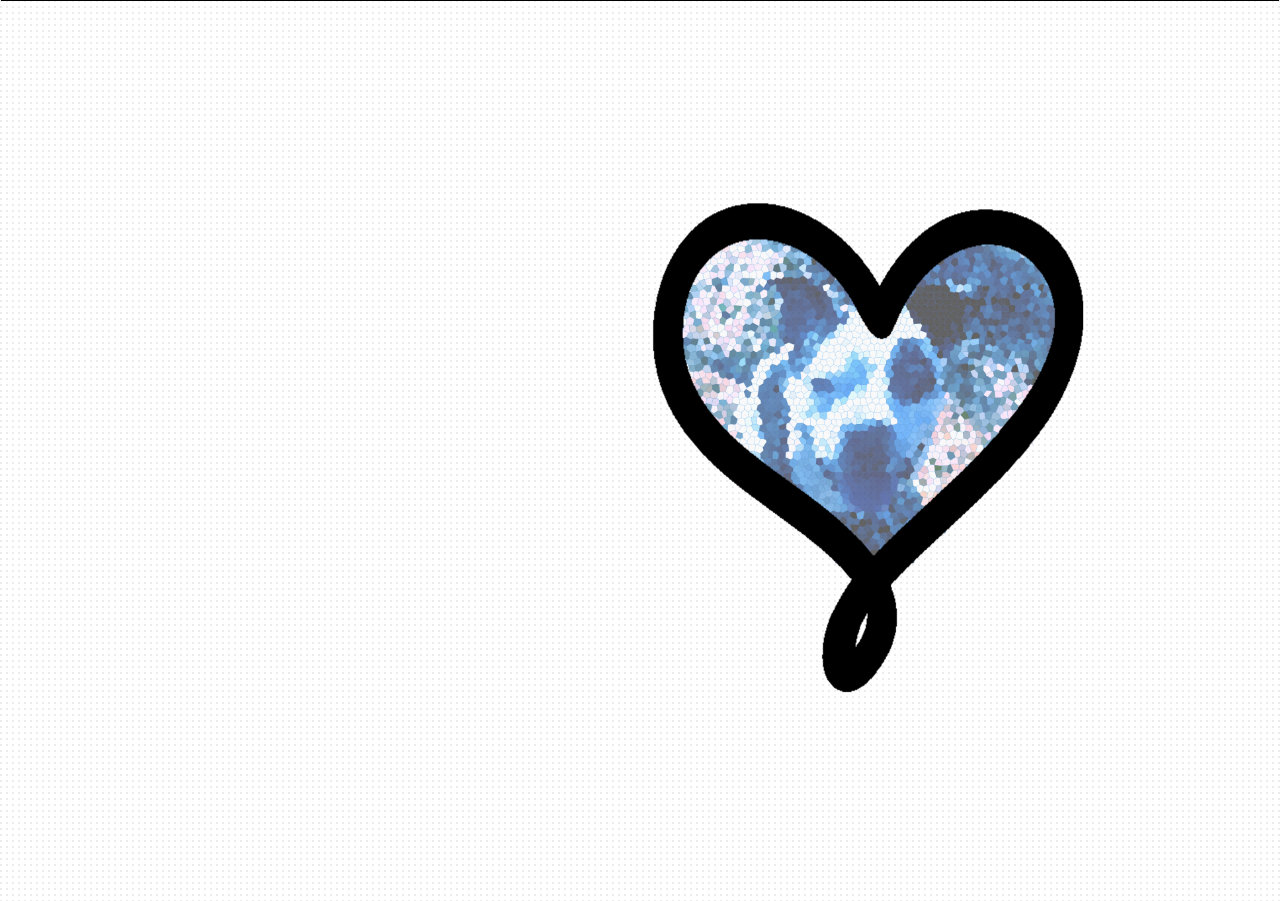
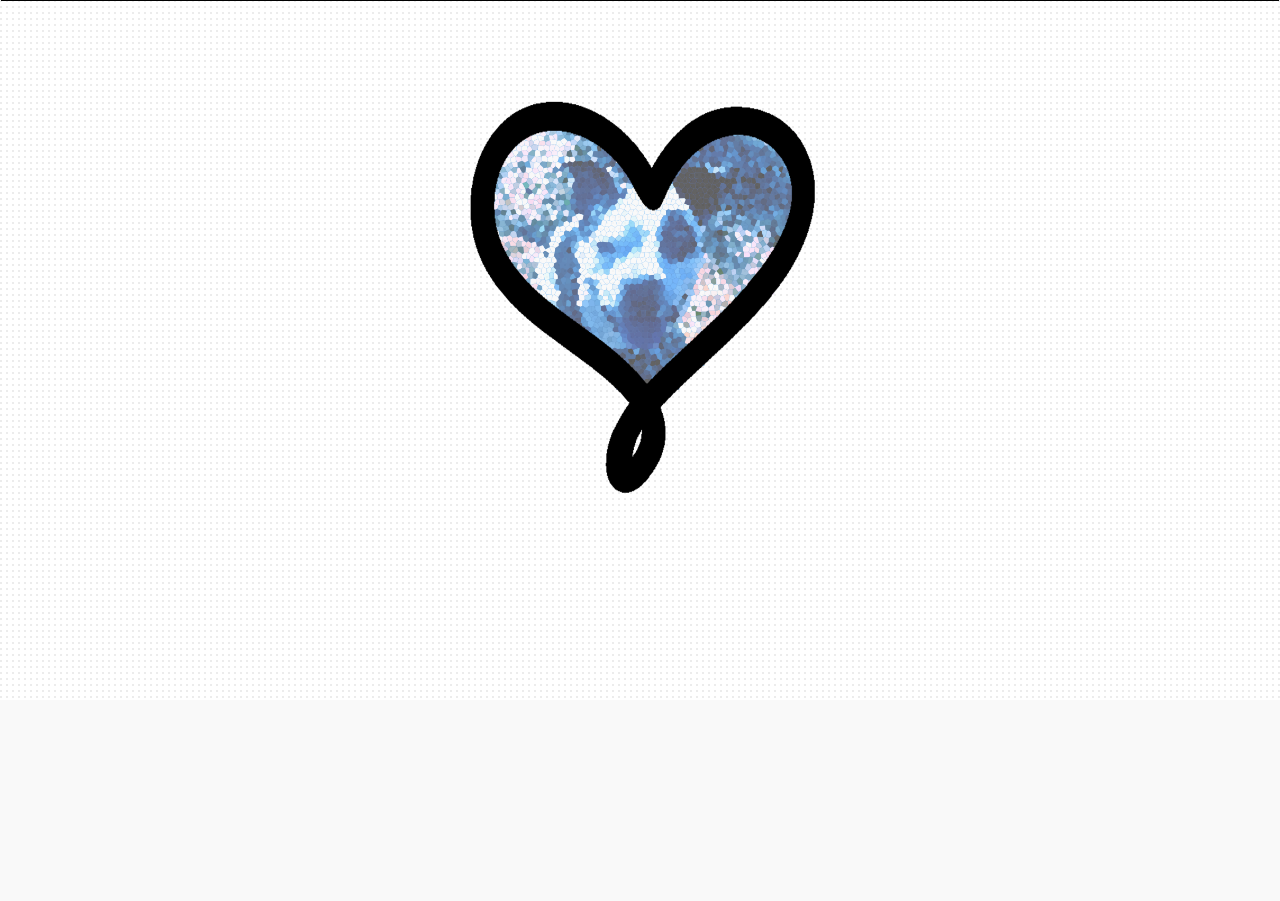
Before and after one commit to laura-mahoney/The-Barn, a Flask app: page / in a window 1280 px wide; the page is wider, and only the part inside the window is pictured. Shown: the part 120-1021 px from the top of that part. After the commit the page ends 818 px from the top of that part, so only its background shows below. Run offline with Flask 2, Linux system fonts and the light colour scheme; some libraries are stand-ins or nearby versions.

Commit message:
revised css, adjusted homepage photo

```diff
--- a/static/css/thebarn.css
+++ b/static/css/thebarn.css
@@ -24,7 +24,6 @@
 }
 
 
-
 .navbar-default .navbar-nav>li>a {
   margin-top: 0;
   color: white;
@@ -43,6 +42,18 @@
 
 #navbar-center{
   text-align: center;
+}
+
+img#coverphoto {
+  height: 400px;
+  width: 400px;
+  position: relative;
+  top: 50%;
+  left: 50%;
+  margin-top: 100px;
+  margin-left: -200px;
+
+
 }
 
 .mainBoard{
--- a/templates/homepage.html
+++ b/templates/homepage.html
@@ -2,14 +2,16 @@
 {% block content %}
 
 {% if "crew_id" not in session %}
+
 <a href="/register">
-    <img src="static/images/cover_photo.png" style="width:500px; height:500px; margin-top: 200px; margin-left:600px; margin-right: 600px; margin-left: 600px;">
+    <img src="static/images/cover_photo.png" id="coverphoto">
 </a>
+
 {% endif %}
 
 {% if "crew_id" in session %}
 <a href="/thebarn">
-    <img src="static/images/cover_photo.png" style="width:500px; height:500px; margin-top: 200px; margin-left:600px; margin-right: 600px; margin-left: 600px;">
+    <img src="static/images/cover_photo.png" id="coverphoto">
 </a>
 {% endif %}
 
```
Also changed, not shown: 1 other file.
